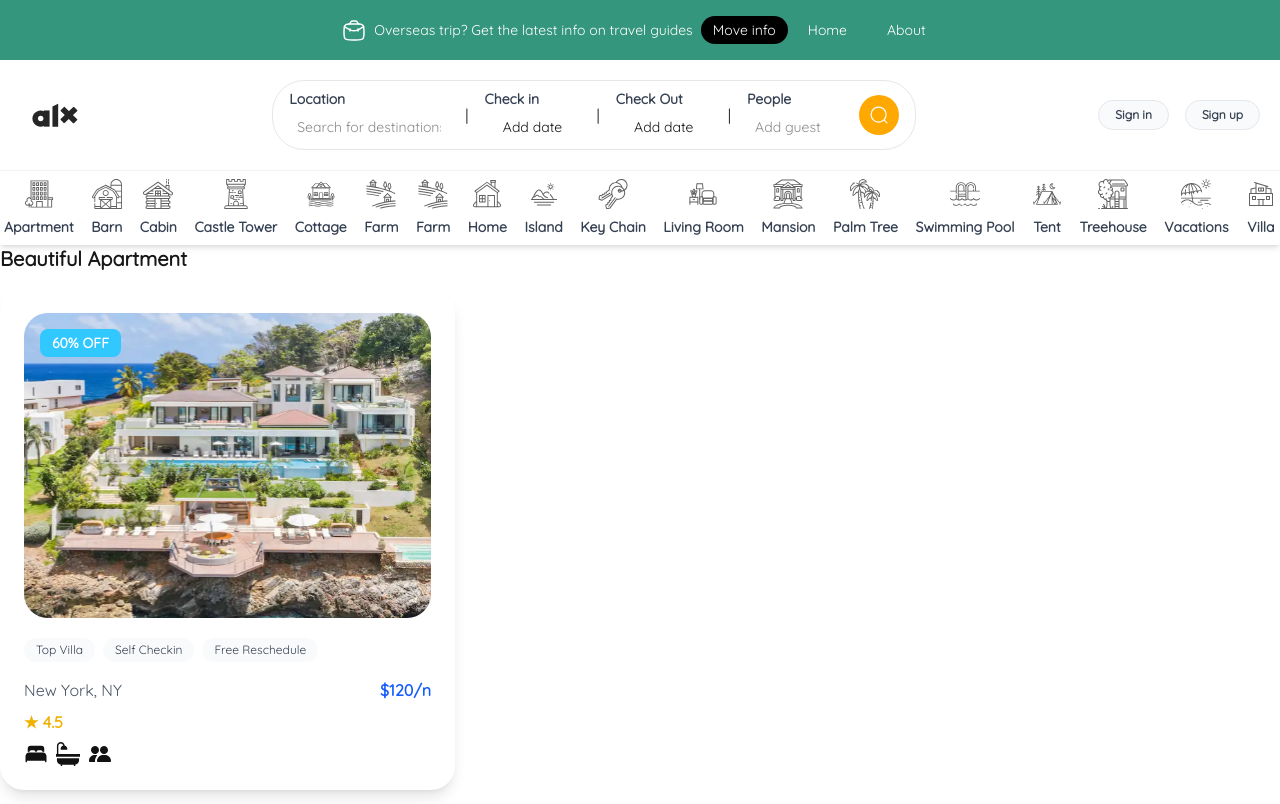
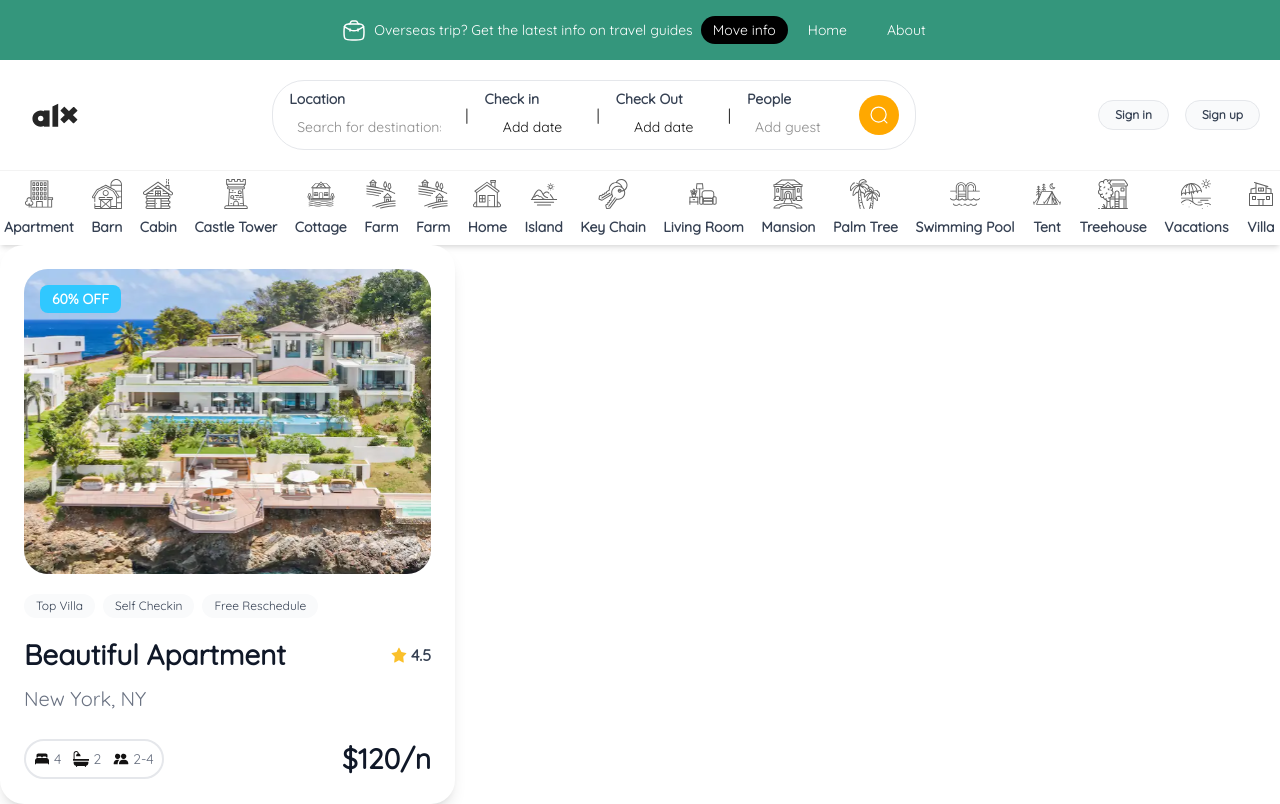
Before and after one commit to eyumazi/alx-project-0x02-setup, a Next.js app in the folder alx-project-0x02/: page /home in a window 1280 px wide. Shown: the top 804 px of the page. Built offline with nearby package versions, Linux system fonts and the light colour scheme.

Commit message:
Card updated to include content property

```diff
--- a/alx-project-0x02/components/common/Card.tsx
+++ b/alx-project-0x02/components/common/Card.tsx
@@ -1,26 +1,33 @@
-import type { CardProps} from "@/interfaces";
+import type { CardProps } from "@/interfaces";
 import Image from "next/image";
 
-const Card: React.FC<CardProps> = ({ title, contents }) => {
+const Card: React.FC<CardProps> = ({
+  title,
+  location,
+  price,
+  rating,
+  content,
+  imageUrl,
+  iconsUrl,
+}) => {
   return (
-    <div className="card-list">
-      <h2 className="font-bold text-xl mb-4">{title}</h2>
-      {contents.map((item, idx) => (
-        <div key={idx} className="card-container flex flex-col p-6 w-[455px] bg-white rounded-3xl shadow-lg mb-6">
+    <div className="card-container flex flex-col p-6 w-[455px] bg-white rounded-3xl shadow-lg">
       <div className="absolute bg-[#30c8ff] text-white font-bold px-3 py-1 rounded-lg text-sm ml-4 mt-4 z-10">
         60% OFF
       </div>
+
       <div className="image-wrapper relative">
         <Image
-              src={item.imageUrl}
+          src={imageUrl}
           alt="Property Image"
           width={455}
           height={305}
           className="property-image rounded-3xl object-cover mb-5 w-full h-[305px]"
         />
       </div>
+
       <div className="reviews-container flex gap-2 mb-4">
-            {item.reviews.map((review) => (
+        {content.map((review) => (
           <div
             key={review}
             className="flex bg-gray-50 px-3 py-1 rounded-full items-center"
@@ -31,20 +38,54 @@ const Card: React.FC<CardProps> = ({ title, contents }) => {
           </div>
         ))}
       </div>
-            <div className="flex justify-between items-center mb-2">
-              <span className="location text-gray-600">{item.location}</span>
-              <span className="price text-blue-600 font-bold">{item.price}</span>
+
+      <div className="title-section flex justify-between items-center mb-2">
+        <h2 className="property-title font-[Quicksand] font-semibold text-[28px] text-gray-900">
+          {title}
+        </h2>
+        <div className="rating-container flex items-center gap-1">
+          <Image
+            src="/assets/Icons/Star 2.svg"
+            alt="Star rating"
+            width={16}
+            height={16}
+            className="star-icon"
+          />
+          <span className="rating-value font-[600] text-gray-700">
+            {rating}
+          </span>
         </div>
-            <div className="flex items-center mb-2">
-              <span className="rating text-yellow-500 font-bold mr-2">★ {item.rating}</span>
       </div>
-            <div className="flex gap-2">
-              {item.iconsUrl.map((icon) => (
-                <Image key={icon} src={icon} alt="icon" width={24} height={24} />
+
+      {/* Location - Added proper spacing */}
+      <p className="location-text font-[Quicksand] font-medium text-[20px] text-gray-500 mb-6">
+        {location}
+      </p>
+
+      {/* Amenities and Price - Restructured to match Figma */}
+      <div className="footer-section flex justify-between items-center">
+        <div className="amenities-container flex space-x-3 border-2 p-2 rounded-4xl border-gray-200">
+          {iconsUrl.map((icon) => (
+            <div key={icon} className="amenity-item flex items-center gap-1">
+              <Image
+                src={icon}
+                alt=""
+                width={16}
+                height={16}
+                className="amenity-icon"
+              />
+              <span className="amenity-value text-sm text-gray-500">
+                {icon.includes("bed") && "4"}
+                {icon.includes("bathtub") && "2"}
+                {icon.includes("people") && "2-4"}
+              </span>
+            </div>
           ))}
         </div>
+        <div className="price-container font-semibold text-[28px] text-gray-900">
+          {price}
         </div>
-      ))}
+      </div>
     </div>
   );
 };
--- a/alx-project-0x02/pages/home.tsx
+++ b/alx-project-0x02/pages/home.tsx
@@ -1,29 +1,23 @@
-import React from "react";
+import React from 'react'
 import Card from "@/components/common/Card";
-
-const cardContents = [
-  {
-    location: "New York, NY",
-    price: "$120/n",
-    rating: 4.5,
-    reviews: ["Top Villa", "Self Checkin", "Free Reschedule"],
-    imageUrl: "/assets/listing images/List 1.svg",
-    iconsUrl: [
-      "/assets/Icons/bed 1.svg",
-      "/assets/Icons/bathtub 1.svg",
-      "/assets/Icons/people 1.svg",
-    ],
-  },
-  // Add more card objects here if needed
-];
-
 export const Home = () => {
   return (
     <div>
-      <Card title="Beautiful Apartment" contents={cardContents} />
+      <Card
+        title="Beautiful Apartment"
+        location="New York, NY"
+        price="$120/n"
+        rating={4.5}
+        content={["Top Villa", "Self Checkin", "Free Reschedule"]}
+        imageUrl="/assets/listing images/List 1.svg"
+        iconsUrl={[
+          "/assets/Icons/bed 1.svg",
+          "/assets/Icons/bathtub 1.svg",
+          "/assets/Icons/people 1.svg",
+        ]}
+      />
       <div>home Page</div>
     </div>
   );
-};
-
+}
 export default Home;
```
Also changed, not shown: alx-project-0x02/interfaces/index.ts (+3 -7 lines). Lines whose indentation alone changed are shown as unchanged.
